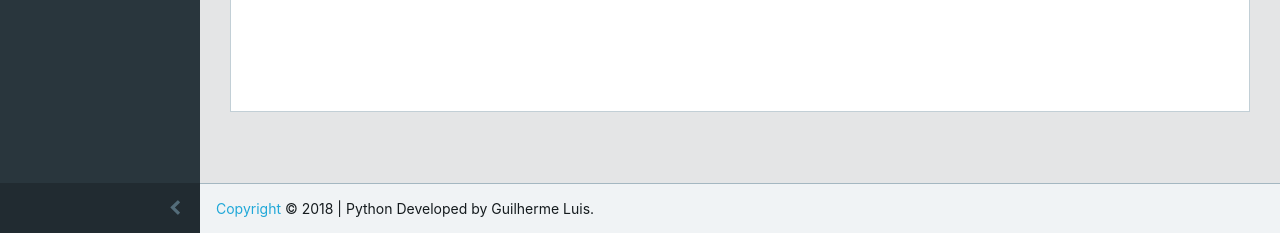
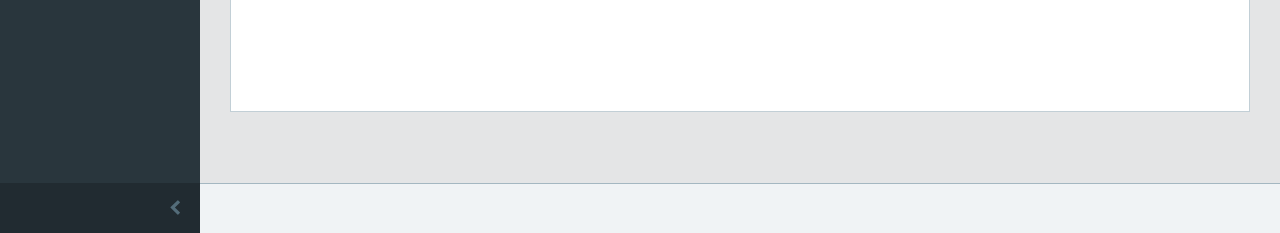
Before and after one commit to magdumsuraj07/project-management, a Django app: template core/templates/core/index.html in a window 1280 px wide. Shown: the part 567-800 px from the top of the page. Run offline with Django 3.2, Linux system fonts and the light colour scheme; the template is opened without the code that fills it, so the values that code supplies are empty; some libraries are stand-ins or nearby versions.

Commit message:
Changed base template

```diff
--- a/core/templates/core/base.html
+++ b/core/templates/core/base.html
@@ -394,8 +394,6 @@
   </div>
 
   <footer class="app-footer">
-    <span><a href="http://coreui.io">Copyright</a> © 2018 | Python Developed by Guilherme Luis.</span>
-    <!--<span class="ml-auto">Powered by <a href="http://coreui.io">CoreUI</a></span>-->
   </footer>
 
   <!-- Bootstrap and necessary plugins -->
```
